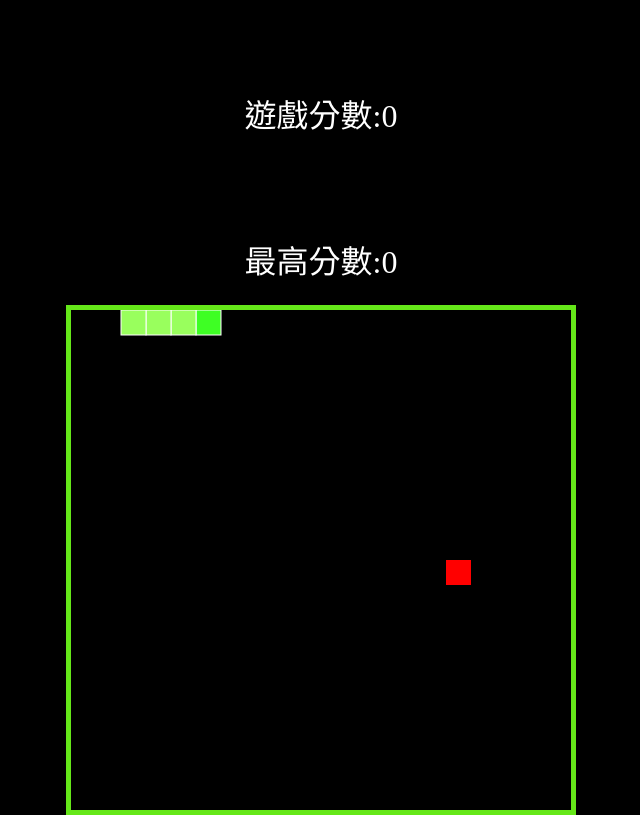
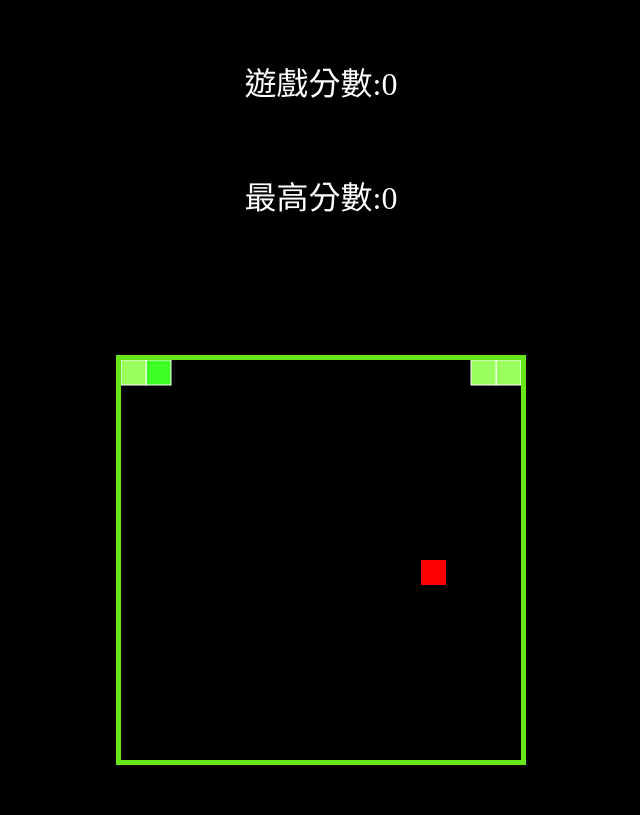
Before and after one commit to AlbertLin0919/Snake-Game, a plain HTML site: page index.html in a window 1280 px wide. Shown: the whole page, without its empty margins (319-959 px from the left). Drawn offline with Linux system fonts and the light colour scheme.

Commit message:
改canvas大小

```diff
--- a/index.html
+++ b/index.html
@@ -12,8 +12,8 @@
   <body>
     <canvas
       id="myCanvas"
-      width="500"
-      height="500"
+      width="400"
+      height="400"
       style="background-color: black"
     ></canvas>
     <p id="myScore"></p>
--- a/style.css
+++ b/style.css
@@ -21,7 +21,7 @@ body {
 
 #myScore,
 #myScore2 {
-  margin-top: 5rem;
+  margin-top: 3rem;
 }
 #myScore,
 #myScore2 {
```
